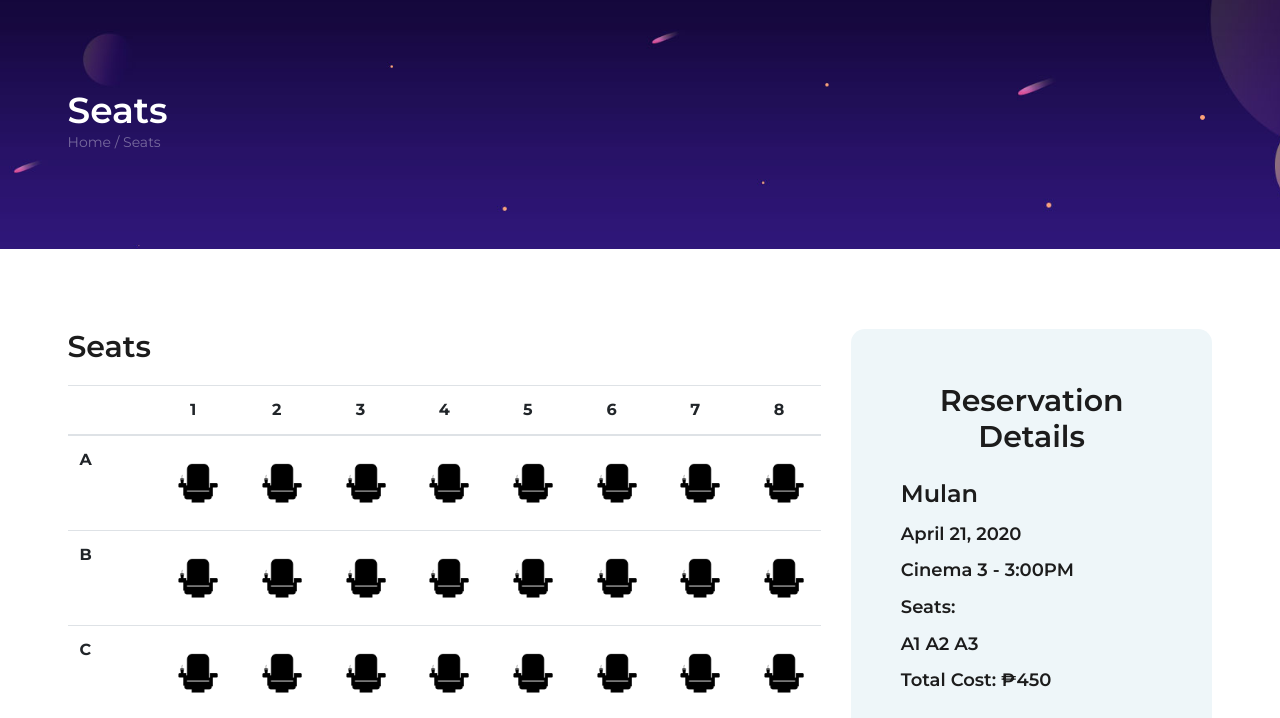
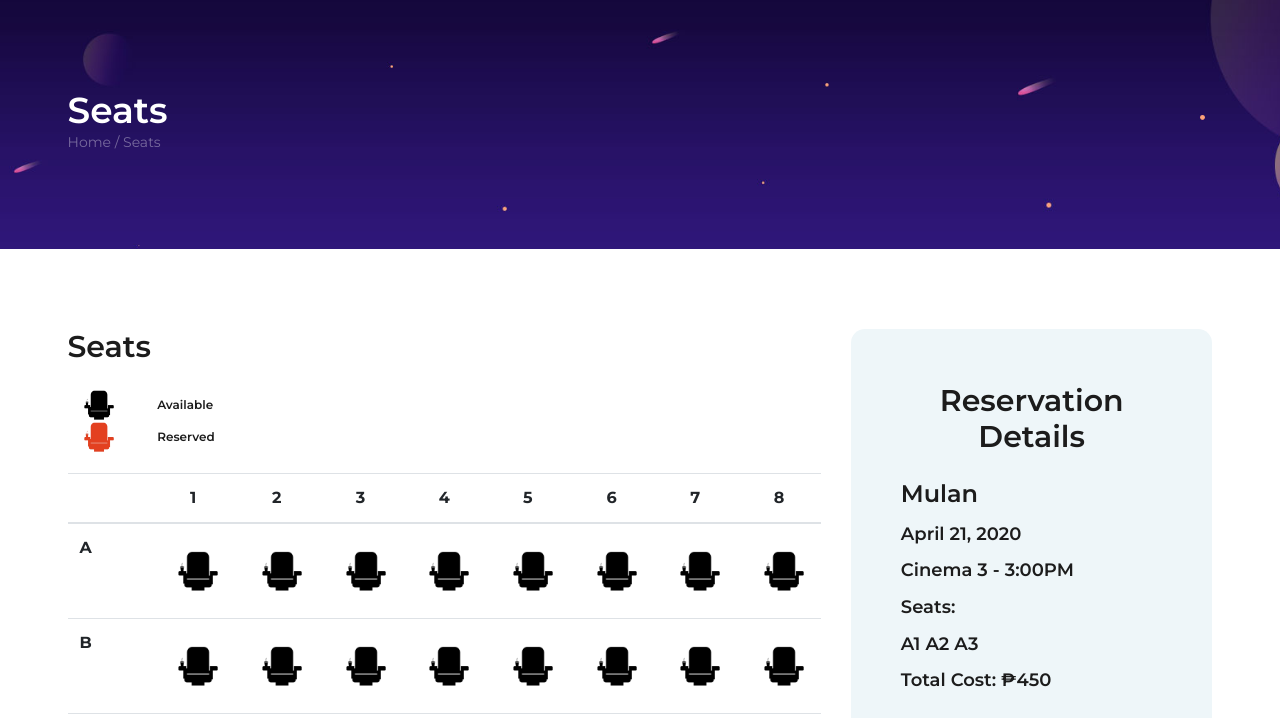
Before and after one commit to ACTIONB34/MRS_Baritugo_Paradela, a plain HTML site: page seats.html in a window 1280 px wide. Shown: the part 81-799 px from the top of the page. Drawn offline with Linux system fonts and the light colour scheme.

Commit message:
Minor updates
>seats.html

```diff
--- a/css/custom.css
+++ b/css/custom.css
@@ -74,6 +74,15 @@
 	padding-top: 15px;
 }
 
+.imgsize {
+  height: 30px;
+  width: 30px;
+}
+
+h6 {
+	font-size: 12px;
+}
+
 
 
 /*--------------------
--- a/seats.html
+++ b/seats.html
@@ -82,7 +82,29 @@
 			<div class="row">
 				<div class="col-lg-8">
 
-					<h3>Seats</h3>
+					<h3>Seats</h3><br>
+
+					<div class="col-md-4">
+					<table>
+						<tr>
+							<td>
+								<img class = "imgsize" src="./img/seat.png">
+							</td>
+							<td>
+								<h6>Available</h6>
+							<td>
+						</tr>
+						<tr>
+							<td>
+								<img class = "imgsize" src="./img/reservedseat.png">
+							</td>
+							<td>
+								<h6>Reserved</h6>
+							<td>
+						</tr>
+					</table>
+					</div>
+
 					<form class="contact-form" style="padding-top: 20px;">
 						<div class="row">
 							<div class="col-md-12">
```
Also changed, not shown: img/reservedseat.png (added).
